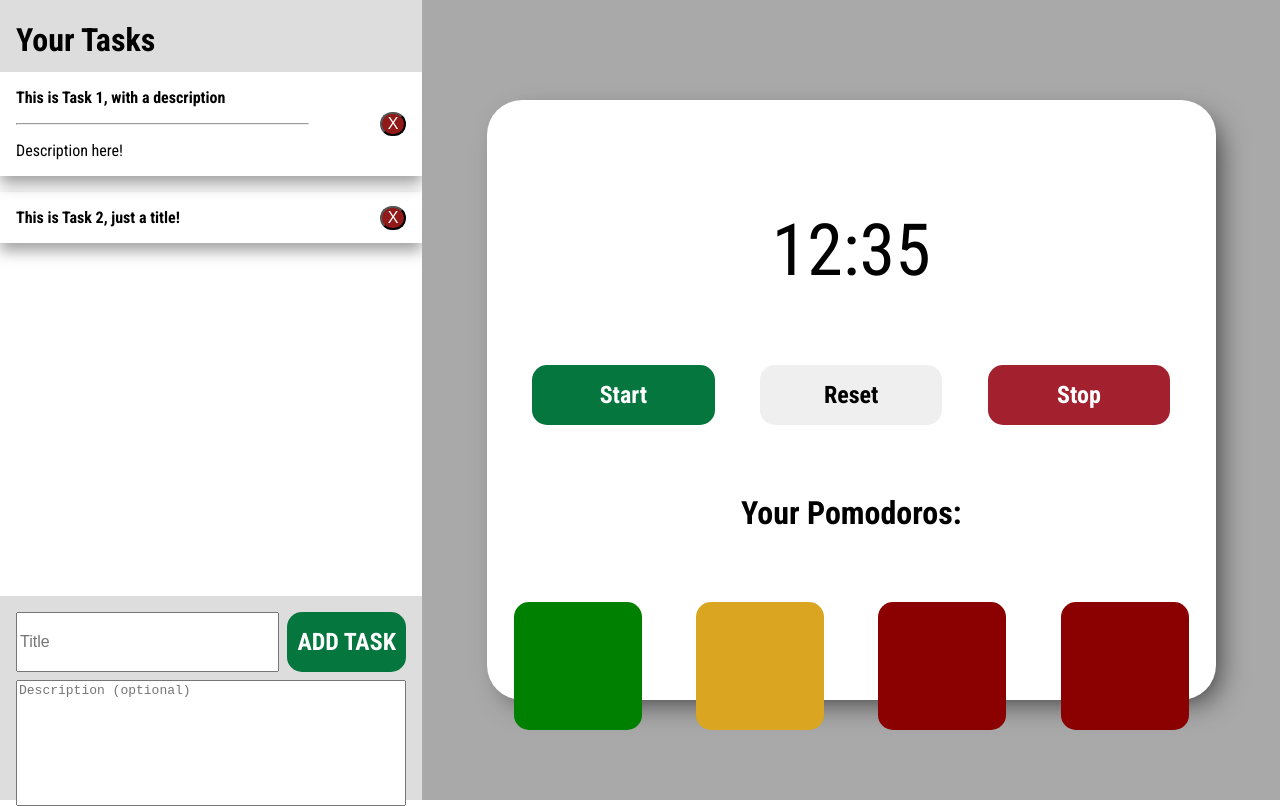
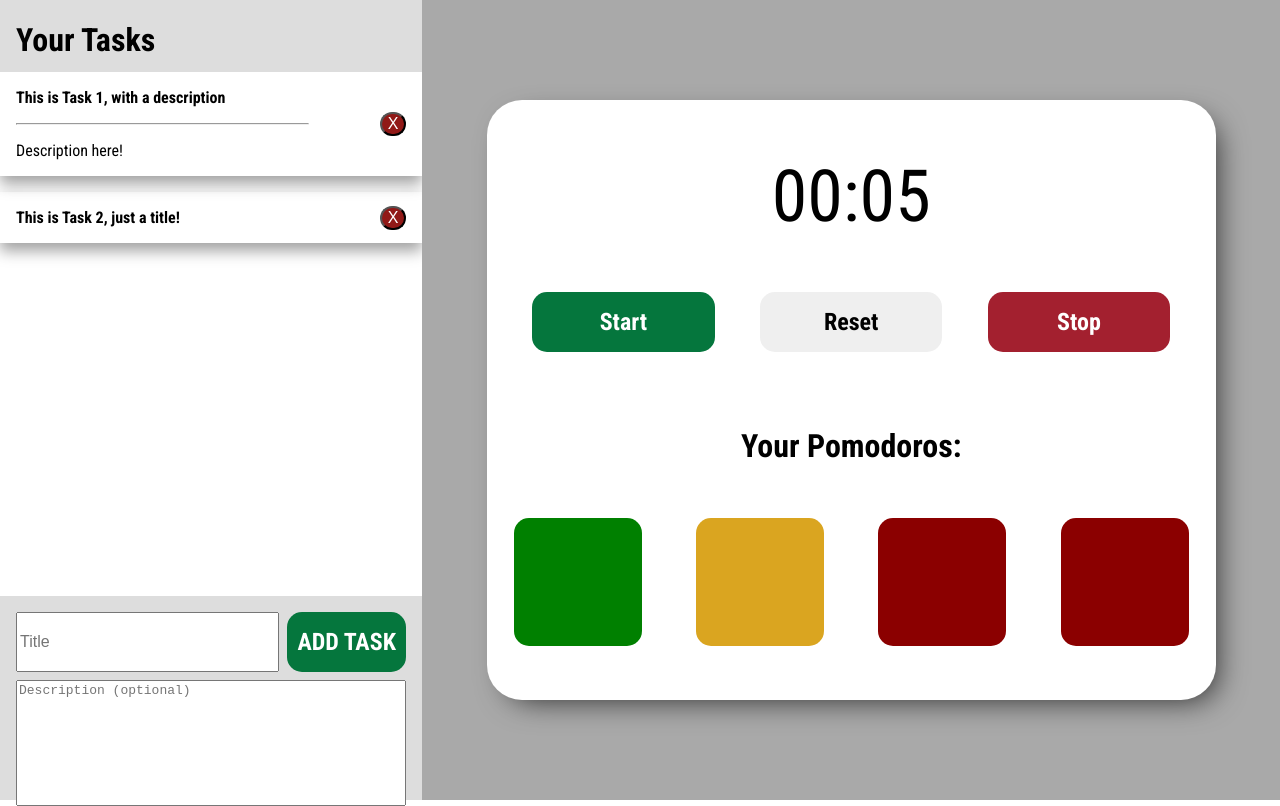
Before and after one commit to JDSeiler/itec225-project2, a React (Create React App) app: page / in a window 1280 px wide. Built offline with nearby package versions, Linux system fonts and the light colour scheme.

Commit message:
Basic countdown timer implementation

```diff
--- a/src/timer/PomodoroBlocks.js
+++ b/src/timer/PomodoroBlocks.js
@@ -4,9 +4,7 @@ import styled from 'styled-components';
 const PomodoroBlocksTitle = styled.h1`
     font-family: 'Roboto Condensed', sans-serif;
     text-align: center;
-
-    padding-top: 1.5em;
-    padding-bottom: 1.5em;
+    padding-bottom: 1em;
 `;
 
 const PomodoroFlexContainer = styled.div`
@@ -21,7 +19,7 @@ const PomodoroBlock = styled.div`
     height: 8em;
     border-radius: 15px;
 
-    background: ${props => props.statusColor || "darkred"};
+    background: ${props => props.statusColor || 'darkred'};
 `;
 
 
--- a/src/timer/Timer.js
+++ /dev/null
@@ -1,43 +0,0 @@
-import React from 'react';
-import styled from 'styled-components';
-import TimerDisplay from './TimerDisplay';
-import TimerControls from './TimerControls';
-import PomodoroBlocks from './PomodoroBlocks';
-
-const TimerWrapper = styled.div`
-    flex: 2;
-    background: darkgray;
-
-    display: flex;
-    justify-content: center;
-    align-items: center;
-`;
-
-const TimerFlexContinaer = styled.div`
-    display: flex;
-    flex-direction: column;
-
-    width: 85%;
-    height: 75%;
-    background: white;
-
-    border-radius: 35px;
-
-    box-shadow: 10px 10px 30px -10px rgba(0,0,0,0.75);
-    -moz-box-shadow: 10px 10px 30px -10px rgba(0,0,0,0.75);
-    -webkit-box-shadow: 10px 10px 30px -10px rgba(0,0,0,0.75);
-`;
-
-const Timer = () => {
-    return(
-        <TimerWrapper>
-            <TimerFlexContinaer>
-                <TimerDisplay/>
-                <TimerControls/>
-                <PomodoroBlocks/>
-            </TimerFlexContinaer>
-        </TimerWrapper>
-    );
-};
-
-export default Timer;
--- /dev/null
+++ b/src/timer/Timer.tsx
@@ -0,0 +1,120 @@
+import React from 'react';
+import styled from 'styled-components';
+import TimerDisplay from './TimerDisplay';
+import TimerControls from './TimerControls';
+import PomodoroBlocks from './PomodoroBlocks';
+
+const TimerWrapper = styled.div`
+    flex: 2;
+    background: darkgray;
+
+    display: flex;
+    justify-content: center;
+    align-items: center;
+`;
+
+const TimerFlexContinaer = styled.div`
+    display: flex;
+    flex-direction: column;
+    justify-content: space-evenly;
+
+    width: 85%;
+    height: 75%;
+    background: white;
+
+    border-radius: 35px;
+
+    box-shadow: 10px 10px 30px -10px rgba(0,0,0,0.75);
+    -moz-box-shadow: 10px 10px 30px -10px rgba(0,0,0,0.75);
+    -webkit-box-shadow: 10px 10px 30px -10px rgba(0,0,0,0.75);
+`;
+
+interface TimerState {
+    timerValue: number
+}
+
+class Timer extends React.Component<{}, TimerState> {
+    readonly WORK_DURATION = 25 * 60;
+    readonly SHORT_BREAK_DURATION = 5 * 60;
+    readonly LONG_BREAK_DURATION = 15 * 60;
+    ticker: any;
+
+    constructor(props: any) {
+        super(props);
+        this.advanceTimer = this.advanceTimer.bind(this);
+        this.requestNotifications = this.requestNotifications.bind(this);
+
+        this.startTimer = this.startTimer.bind(this);
+        this.resetTimer = this.resetTimer.bind(this);
+        this.stopTimer = this.stopTimer.bind(this);
+
+        this.state = {
+            timerValue: 5
+        };
+    }
+
+    componentDidMount() {
+        this.requestNotifications();
+    }
+
+    /*
+    Notifications ONLY work on secure origins now! So when this is run locally
+    it MUST be accessed via localhost, and not the LAN ip yarn start provides.
+
+    If you aren't on a secure host, notifications are entirely disabled
+    */
+    requestNotifications() {
+        if (Notification.permission !== 'granted') {
+            Notification.requestPermission().then((res) => {
+                if (res !== 'granted') {
+                    console.log('Notifications denied');
+                }
+            });
+        }
+    }
+
+    advanceTimer() {
+        if(this.state.timerValue === 0) {
+            clearInterval(this.ticker);
+            this.ticker = null;
+            if (Notification.permission === 'granted') {
+                new Notification('Timer completed!');
+            }
+        } else {
+            this.setState((prevState) => {
+                return { timerValue: prevState.timerValue-1 };
+            });
+        }
+    }
+
+    startTimer() {
+        this.advanceTimer();
+        if(!this.ticker) this.ticker = setInterval(this.advanceTimer, 1000);
+    }
+
+    resetTimer() {
+        this.stopTimer();
+        this.setState(() => {
+            return { timerValue: 10 };
+        });
+    }
+
+    stopTimer() {
+        clearInterval(this.ticker);
+        this.ticker = null;
+    }
+
+    render() {
+        return(
+            <TimerWrapper>
+                <TimerFlexContinaer>
+                    <TimerDisplay seconds={this.state.timerValue}/>
+                    <TimerControls startCallback={this.startTimer} resetCallback={this.resetTimer} stopCallback={this.stopTimer}/>
+                    <PomodoroBlocks/>
+                </TimerFlexContinaer>
+            </TimerWrapper>
+        );
+    }
+}
+
+export default Timer;
--- a/src/timer/TimerControls.js
+++ b/src/timer/TimerControls.tsx
@@ -5,8 +5,6 @@ const ButtonsContainer = styled.div`
     display: flex;
     flex-direction: row;
     justify-content: space-evenly;
-
-    padding-top: 4.5em;
 `;
 
 const ControlButton = styled.button`
@@ -32,12 +30,18 @@ const StopButton = styled(ControlButton)`
     color: white;
 `;
 
-const TimerControls  = () => {
+interface TimerControlsProps {
+    startCallback: Function,
+    resetCallback: Function,
+    stopCallback: Function
+}
+
+const TimerControls  = (props: TimerControlsProps) => {
     return(
         <ButtonsContainer>
-            <StartButton>Start</StartButton>
-            <ControlButton>Reset</ControlButton>
-            <StopButton>Stop</StopButton>
+            <StartButton onClick={() => props.startCallback()}>Start</StartButton>
+            <ControlButton onClick={() => props.resetCallback()}>Reset</ControlButton>
+            <StopButton onClick={() => props.stopCallback()}>Stop</StopButton>
         </ButtonsContainer>
     );
 };
--- a/src/timer/TimerDisplay.js
+++ /dev/null
@@ -1,22 +0,0 @@
-import React from 'react';
-import styled from 'styled-components';
-
-const TimerTextWrapper = styled.div`
-    text-align: center;
-    font-family: 'Roboto Condensed', sans-serif;
-    font-size: 4.5em;
-    padding-top: 1.5em;
-`;
-
-
-const TimerDisplay = () => {
-    let minutes = 12;
-    let seconds = 35;
-    return(
-        <TimerTextWrapper>
-            {`${minutes}:${seconds}`}
-        </TimerTextWrapper>
-    );
-};
-
-export default TimerDisplay;
--- /dev/null
+++ b/src/timer/TimerDisplay.tsx
@@ -0,0 +1,29 @@
+import React from 'react';
+import styled from 'styled-components';
+
+const TimerTextWrapper = styled.div`
+    text-align: center;
+    font-family: 'Roboto Condensed', sans-serif;
+    font-size: 4.5em;
+    /* padding-top: 1.5em; */
+`;
+
+interface TimerDisplayProps {
+    seconds: number
+}
+
+const TimerDisplay = (props: TimerDisplayProps) => {
+    let minutes = Math.floor(props.seconds / 60);
+    let seconds = props.seconds % 60;
+
+    let displayedMinutes = minutes < 10 ? '0' + minutes : minutes.toString();
+    let displayedSeconds = seconds < 10 ? '0' + seconds : seconds.toString();
+
+    return(
+        <TimerTextWrapper>
+            {`${displayedMinutes}:${displayedSeconds}`}
+        </TimerTextWrapper>
+    );
+};
+
+export default TimerDisplay;
```
